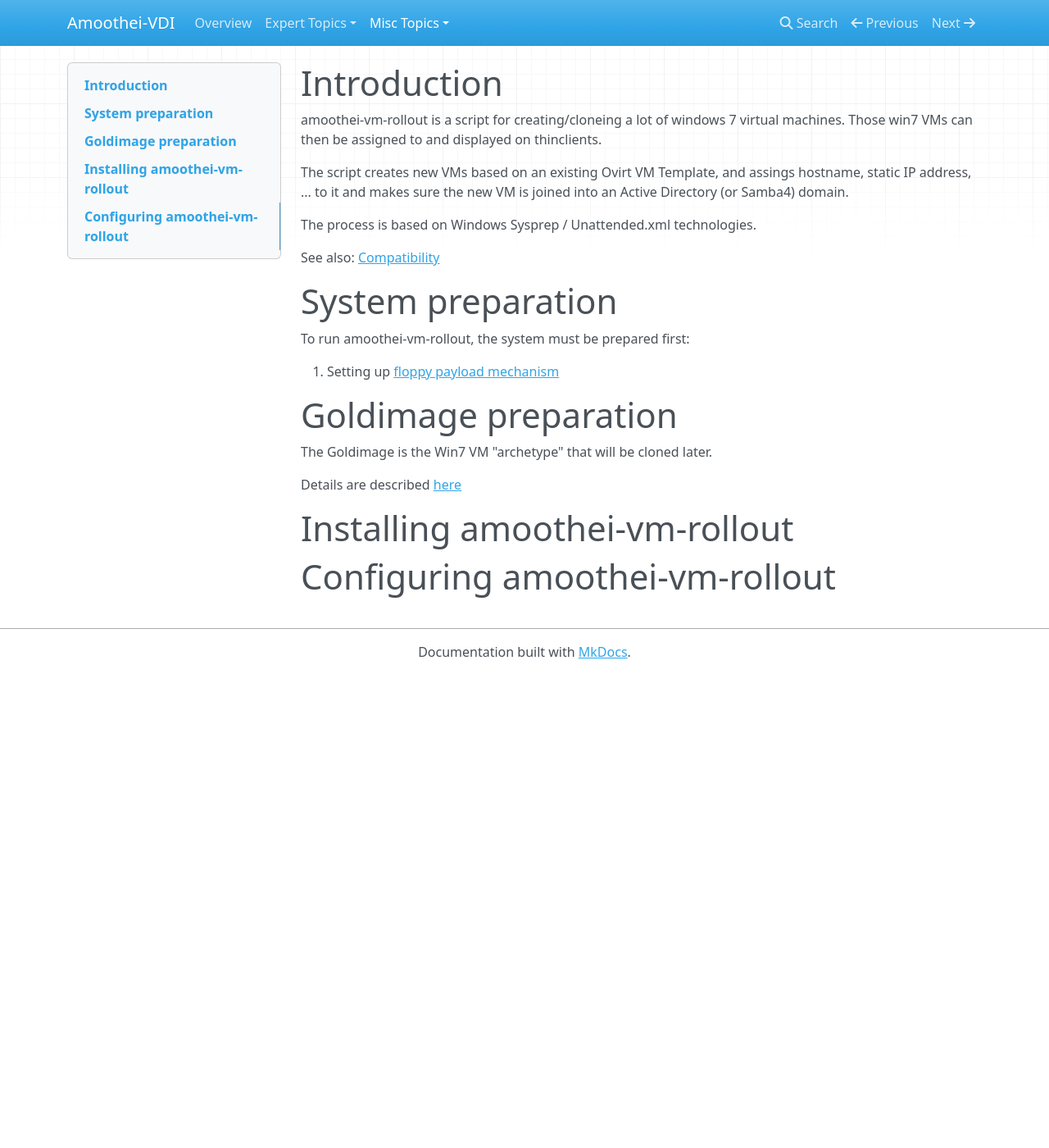
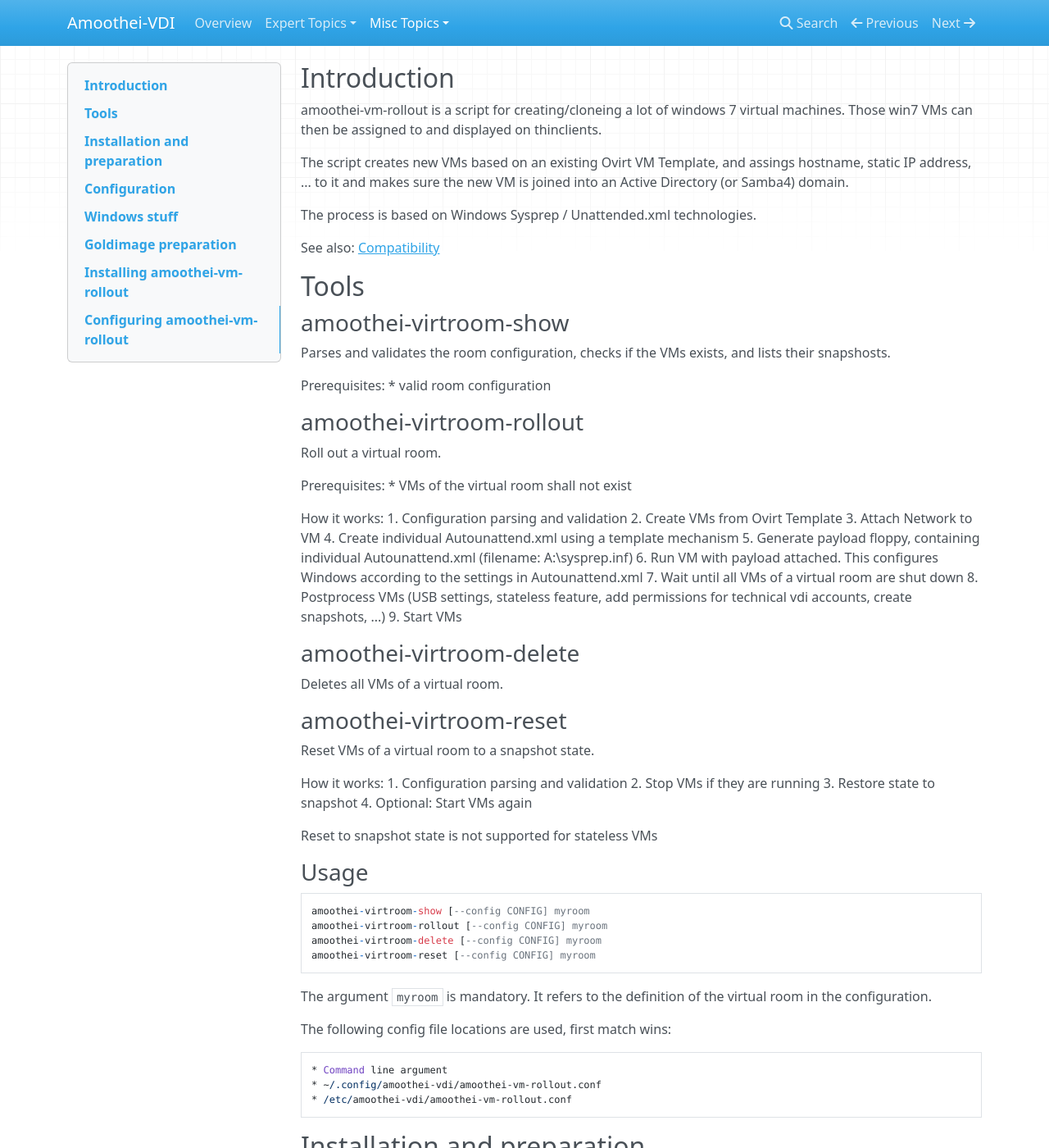
Before and after one commit to adfinis/virtesk, an MkDocs documentation site: the page built from doc/amoothei-vm-rollout.md, in a window 1280 px wide and 1400 px high. Shown: the whole window at 82% size. Built offline with MkDocs 1.6.1, drawn with Linux system fonts in a browser that asks for light colours; nearby versions of some CDN libraries; old or Windows-style settings are respelled for this version of MkDocs; some of the changed text lies outside the part shown.

Commit message:
doc: amoothei-vm-rollout.md

````diff
--- a/doc/amoothei-vm-rollout.md
+++ b/doc/amoothei-vm-rollout.md
@@ -1,5 +1,4 @@
-Introduction
-==============
+## Introduction
 amoothei-vm-rollout is a script for creating/cloneing a lot of windows 7 virtual machines.
 Those win7 VMs can then be assigned to and displayed on thinclients.
 
@@ -9,12 +8,85 @@
 
 See also: [Compatibility](Compatibility.md)
 
+## Tools
+### amoothei-virtroom-show
+Parses and validates the room configuration, checks if the VMs exists, and lists their snapshosts.
 
-System preparation
-==================
+Prerequisites:
+* valid room configuration
+
+### amoothei-virtroom-rollout
+Roll out a virtual room.
+
+Prerequisites:
+* VMs of the virtual room shall not exist
+
+How it works:
+1. Configuration parsing and validation
+2. Create VMs from Ovirt Template
+3. Attach Network to VM
+4. Create individual Autounattend.xml using a template mechanism
+5. Generate payload floppy, containing individual Autounattend.xml (filename: A:\sysprep.inf)
+6. Run VM with payload attached. This configures Windows according to the settings in Autounattend.xml
+7. Wait until all VMs of a virtual room are shut down
+8. Postprocess VMs (USB settings, stateless feature, add permissions for technical vdi accounts, create snapshots, ...)
+9. Start VMs
+
+### amoothei-virtroom-delete
+Deletes all VMs of a virtual room.
+
+### amoothei-virtroom-reset
+Reset VMs of a virtual room to a snapshot state.
+
+How it works:
+1. Configuration parsing and validation
+2. Stop VMs if they are running
+3. Restore state to snapshot
+4. Optional: Start VMs again
+
+Reset to snapshot state is not supported for stateless VMs
+
+### Usage
+```
+amoothei-virtroom-show [--config CONFIG] myroom
+amoothei-virtroom-rollout [--config CONFIG] myroom
+amoothei-virtroom-delete [--config CONFIG] myroom
+amoothei-virtroom-reset [--config CONFIG] myroom
+```
+
+The argument ```myroom``` is mandatory. It refers to the definition of the virtual room in the configuration.
+
+The following config file locations are used, first match wins:
+
+    * Command line argument
+    * ~/.config/amoothei-vdi/amoothei-vm-rollout.conf
+    * /etc/amoothei-vdi/amoothei-vm-rollout.conf
+
+
+
+
+## Installation and preparation
 To run amoothei-vm-rollout, the system must be prepared first:
 
 1. Setting up [floppy payload mechanism](sftp-floppy-upload.md)
+
+
+
+## Configuration
+### Config File
+### General Settings
+### Room definitions
+### Logging configuration
+
+
+## Windows stuff
+### Registry keys
+### Goldimage - sealing a virtual machine
+
+
+### Autounattend.xml
+
+### Mako Templating for Autounattend.xml
 
 
 Goldimage preparation
````
